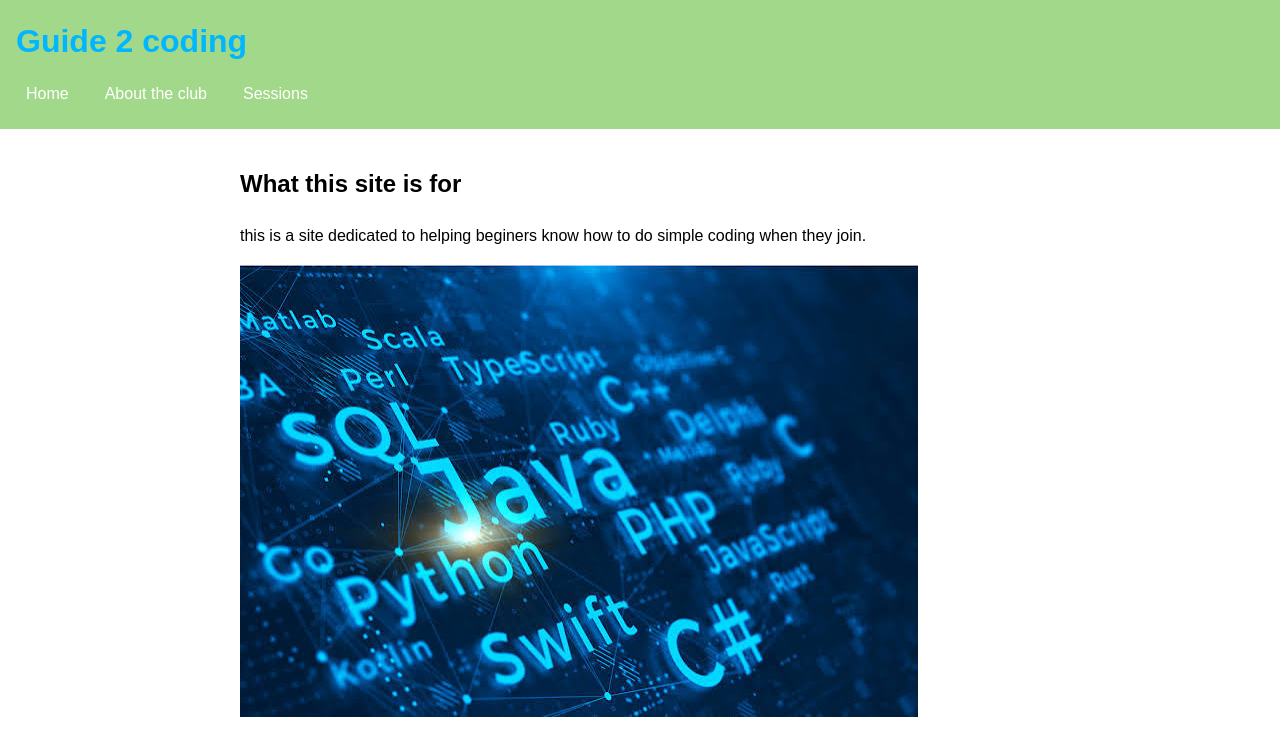
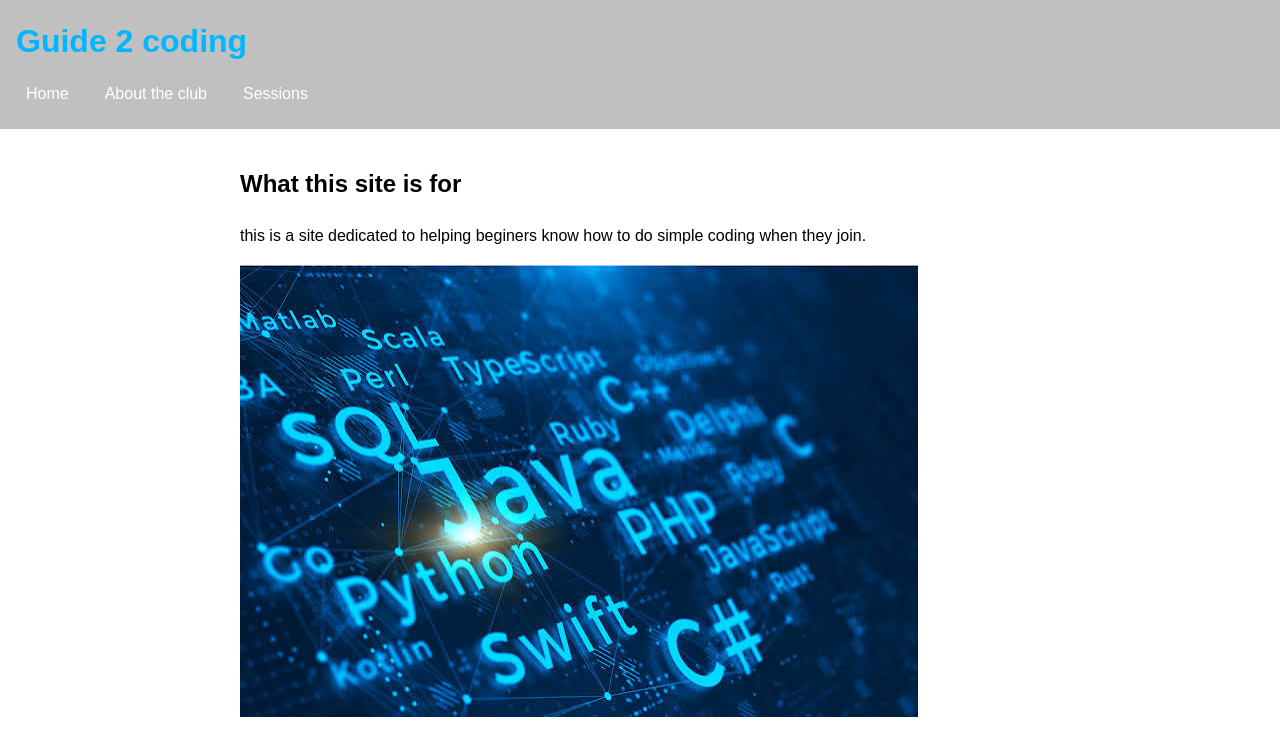
Before and after one commit to gilbert-work/byte-club, a plain HTML site: page index.html in a window 1280 px wide. Shown: the top 753 px of the page. Drawn offline with Linux system fonts and the light colour scheme.

Commit message:
colour change

```diff
--- a/style.css
+++ b/style.css
@@ -2,7 +2,7 @@
    Day 3: change the two colours, check contrast, then switch on the media query. */
 
 :root {
-  --main-colour: #95d379e0;    /* header background */
+  --main-colour: #C0C0C0;    /* header background */
   --accent-colour: #0000FF;  /* buttons and focus outline; passes 4.5:1 on white */
 }
 
```
